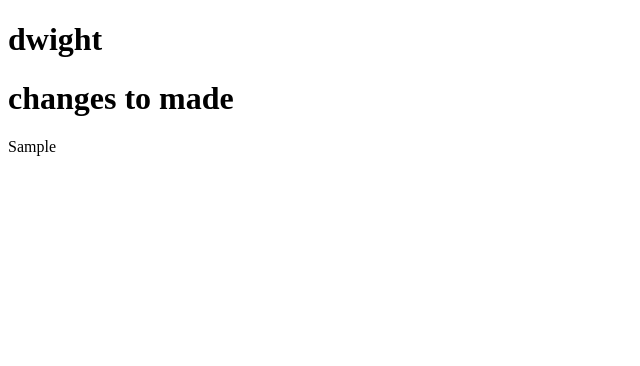
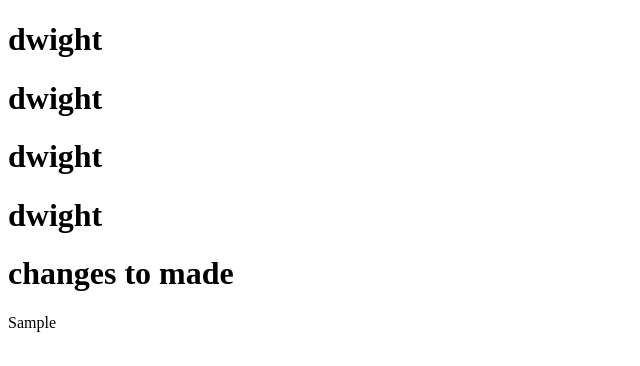
Before and after one commit to dhanss30/sample, a plain HTML site: page index.html in a window 1280 px wide. Shown: the whole page, without its empty margins (0-640 px from the left). Drawn offline with Linux system fonts and the light colour scheme.

Commit message:
frontend change lates

```diff
--- a/index.html
+++ b/index.html
@@ -4,6 +4,8 @@
     <title>Sample</title>
   </head>
   <body>
+    <h1>dwight</h1><h1>dwight</h1>
+    <h1>dwight</h1>
     <h1>dwight</h1>
     <h1>changes to made</h1>
     <p>Sample</p>
```
